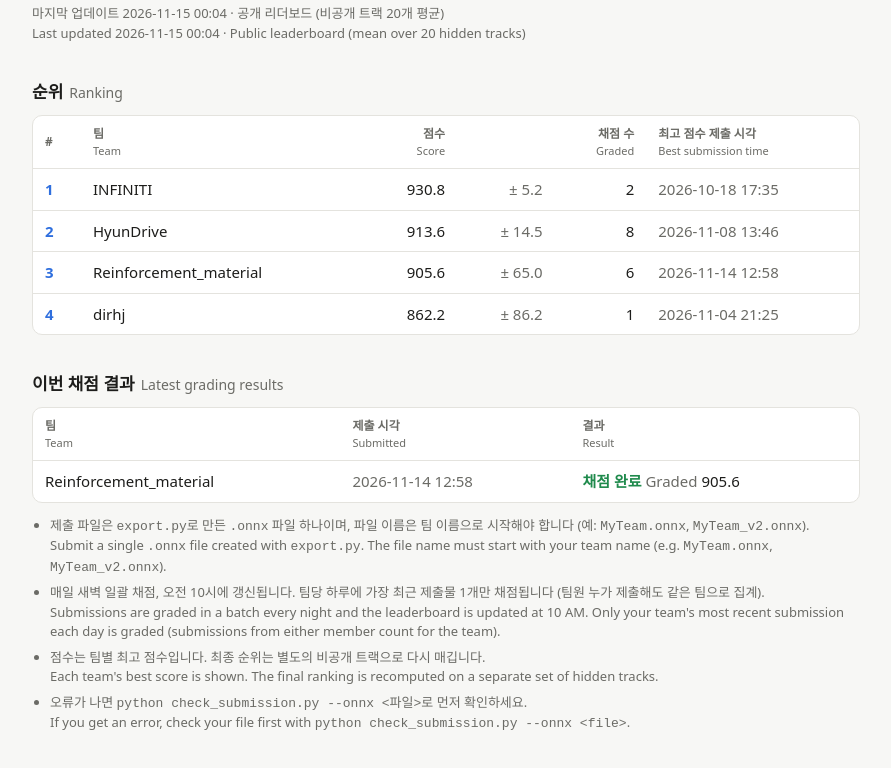
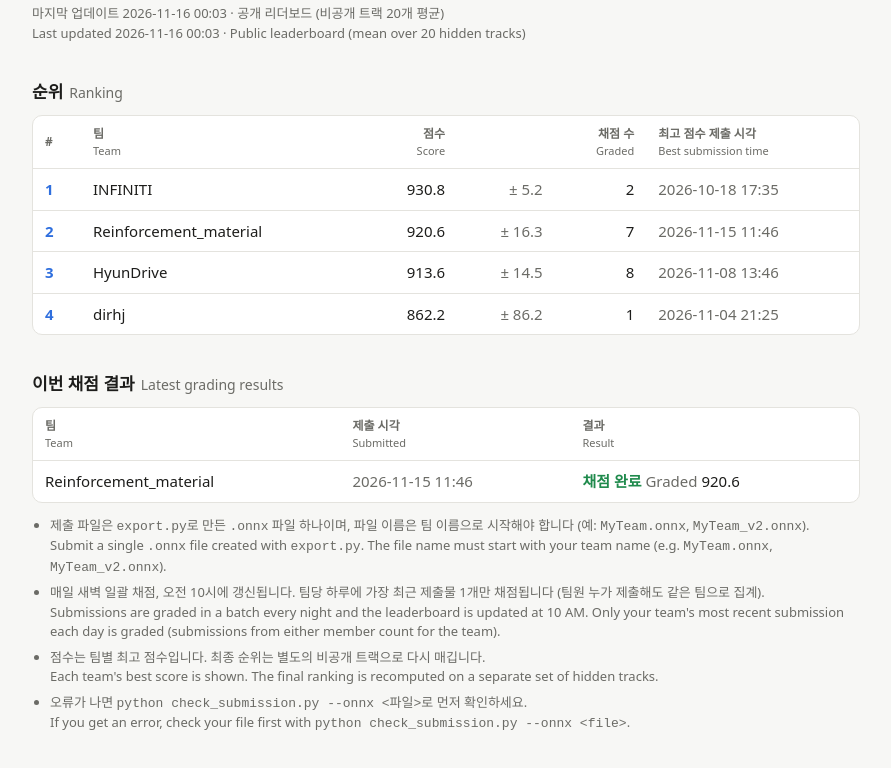
Before and after one commit to Hyelim-Shin/carracing-leaderboard, a plain HTML site: page index.html in a window 1280 px wide. Shown: the part 68-836 px from the top of the page, without its empty margins (194-1085 px from the left). Drawn offline with Linux system fonts and the light colour scheme.

Commit message:
leaderboard 2026-11-16

```diff
--- a/index.html
+++ b/index.html
@@ -35,8 +35,8 @@ li .en { display:block; }
 </style></head>
 <body><main>
 <h1>CarRacing RL Competition</h1>
-<div class="meta">마지막 업데이트 2026-11-15 00:04 · 공개 리더보드 (비공개 트랙 20개 평균)<br>
-Last updated 2026-11-15 00:04 · Public leaderboard (mean over 20 hidden tracks)</div>
+<div class="meta">마지막 업데이트 2026-11-16 00:03 · 공개 리더보드 (비공개 트랙 20개 평균)<br>
+Last updated 2026-11-16 00:03 · Public leaderboard (mean over 20 hidden tracks)</div>
 
 <h2>순위<span class="en">Ranking</span></h2>
 <div class="card"><table>
@@ -46,8 +46,8 @@ Last updated 2026-11-15 00:04 · Public leaderboard (mean over 20 hidden tracks)
 <th>최고 점수 제출 시각<span class="en">Best submission time</span></th></tr></thead>
 <tbody>
 <tr><td class='rank'>1</td><td>INFINITI</td><td class='num'>930.8</td><td class='num dim'>± 5.2</td><td class='num'>2</td><td class='dim'>2026-10-18 17:35</td></tr>
-<tr><td class='rank'>2</td><td>HyunDrive</td><td class='num'>913.6</td><td class='num dim'>± 14.5</td><td class='num'>8</td><td class='dim'>2026-11-08 13:46</td></tr>
-<tr><td class='rank'>3</td><td>Reinforcement_material</td><td class='num'>905.6</td><td class='num dim'>± 65.0</td><td class='num'>6</td><td class='dim'>2026-11-14 12:58</td></tr>
+<tr><td class='rank'>2</td><td>Reinforcement_material</td><td class='num'>920.6</td><td class='num dim'>± 16.3</td><td class='num'>7</td><td class='dim'>2026-11-15 11:46</td></tr>
+<tr><td class='rank'>3</td><td>HyunDrive</td><td class='num'>913.6</td><td class='num dim'>± 14.5</td><td class='num'>8</td><td class='dim'>2026-11-08 13:46</td></tr>
 <tr><td class='rank'>4</td><td>dirhj</td><td class='num'>862.2</td><td class='num dim'>± 86.2</td><td class='num'>1</td><td class='dim'>2026-11-04 21:25</td></tr>
 </tbody></table></div>
 
@@ -56,7 +56,7 @@ Last updated 2026-11-15 00:04 · Public leaderboard (mean over 20 hidden tracks)
 <thead><tr><th>팀<span class="en">Team</span></th><th>제출 시각<span class="en">Submitted</span></th>
 <th>결과<span class="en">Result</span></th></tr></thead>
 <tbody>
-<tr><td>Reinforcement_material</td><td class='dim'>2026-11-14 12:58</td><td><span class='ok'>채점 완료 <span class='en'>Graded</span></span> 905.6</td></tr>
+<tr><td>Reinforcement_material</td><td class='dim'>2026-11-15 11:46</td><td><span class='ok'>채점 완료 <span class='en'>Graded</span></span> 920.6</td></tr>
 </tbody></table></div>
 
 <ul>
```
Also changed, not shown: leaderboard.json (+7 -7 lines).
